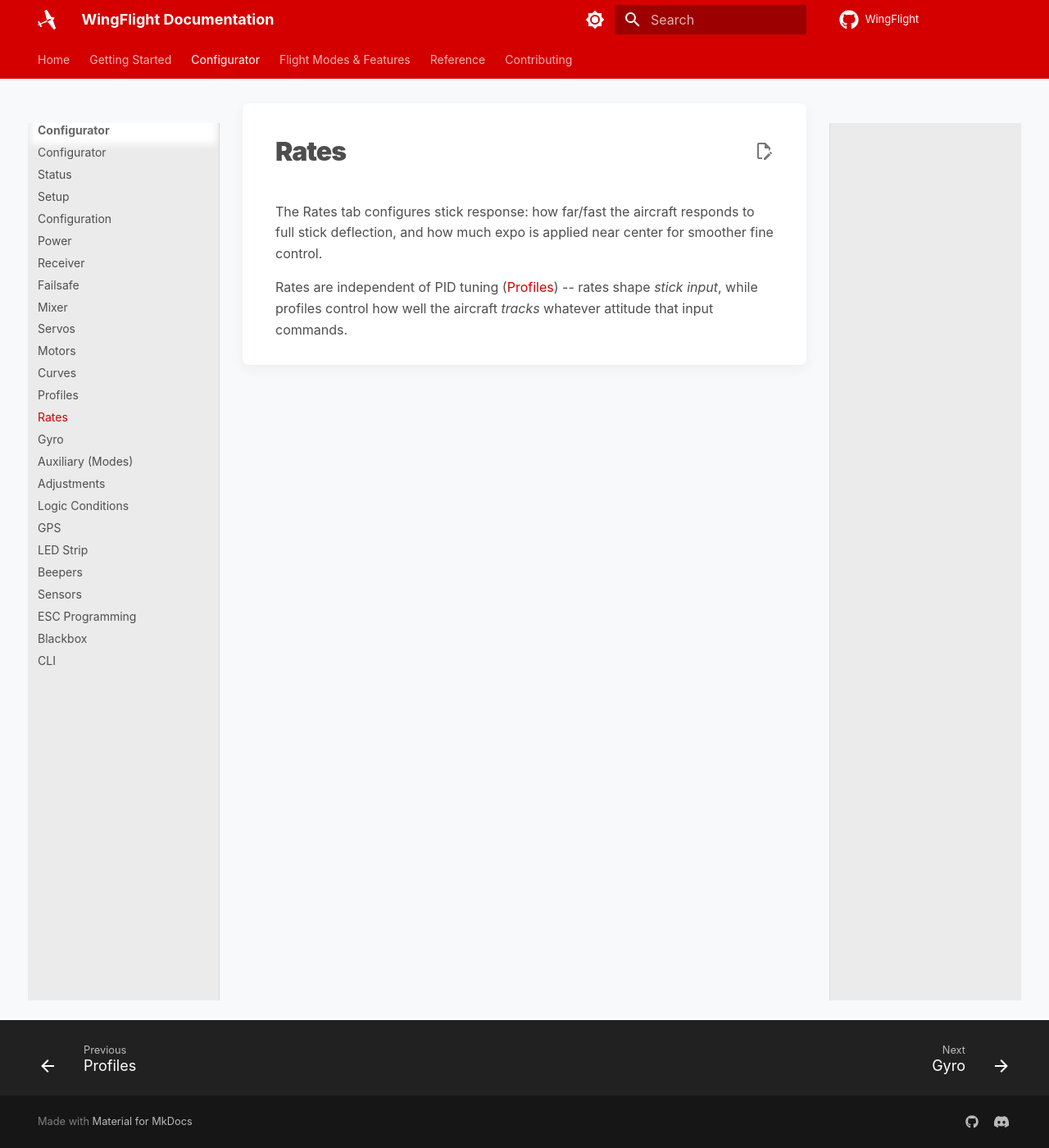
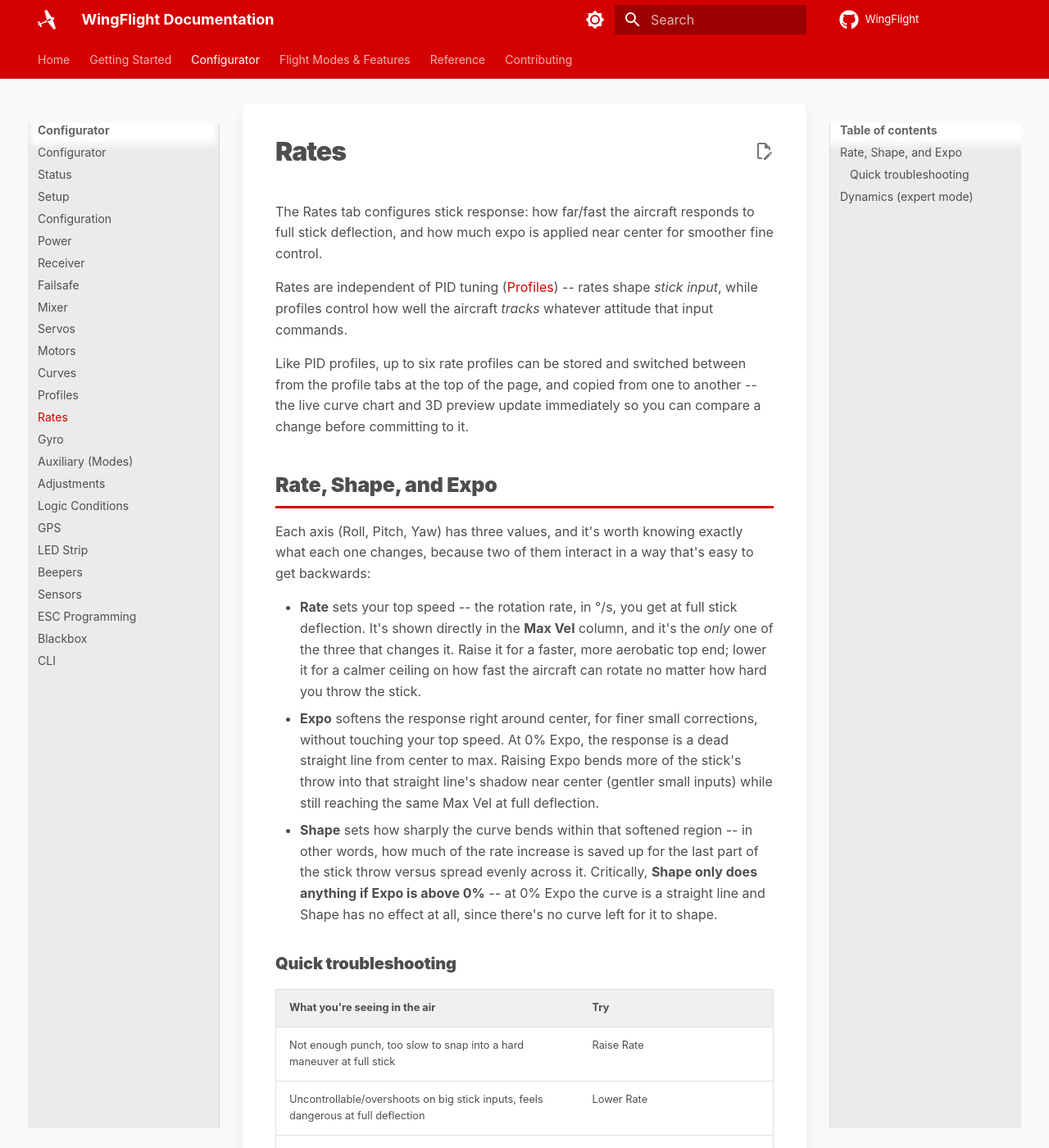
Before and after one commit to WingFlight/wingflight-docs, an MkDocs documentation site: the page built from docs/configurator/tabs/rates.md, in a window 1280 px wide and 1400 px high. Shown: the whole window at 82% size. Built offline with MkDocs 1.6.1 and Material for MkDocs 9.7.7, drawn with Linux system fonts in a browser that asks for light colours; some of the changed text lies outside the part shown.

Commit message:
rates and profiles

```diff
--- a/docs/configurator/tabs/rates.md
+++ b/docs/configurator/tabs/rates.md
@@ -7,3 +7,65 @@ smoother fine control.
 Rates are independent of PID tuning ([Profiles](profiles.md)) -- rates
 shape *stick input*, while profiles control how well the aircraft *tracks*
 whatever attitude that input commands.
+
+Like PID profiles, up to six rate profiles can be stored and switched
+between from the profile tabs at the top of the page, and copied from one
+to another -- the live curve chart and 3D preview update immediately so you
+can compare a change before committing to it.
+
+## Rate, Shape, and Expo
+
+Each axis (Roll, Pitch, Yaw) has three values, and it's worth knowing
+exactly what each one changes, because two of them interact in a way
+that's easy to get backwards:
+
+- **Rate** sets your top speed -- the rotation rate, in °/s, you get at
+  full stick deflection. It's shown directly in the **Max Vel** column, and
+  it's the *only* one of the three that changes it. Raise it for a faster,
+  more aerobatic top end; lower it for a calmer ceiling on how fast the
+  aircraft can rotate no matter how hard you throw the stick.
+- **Expo** softens the response right around center, for finer small
+  corrections, without touching your top speed. At 0% Expo, the response
+  is a dead straight line from center to max. Raising Expo bends more of
+  the stick's throw into that straight line's shadow near center (gentler
+  small inputs) while still reaching the same Max Vel at full deflection.
+- **Shape** sets how sharply the curve bends within that softened region --
+  in other words, how much of the rate increase is saved up for the last
+  part of the stick throw versus spread evenly across it. Critically,
+  **Shape only does anything if Expo is above 0%** -- at 0% Expo the curve
+  is a straight line and Shape has no effect at all, since there's no curve
+  left for it to shape.
+
+### Quick troubleshooting
+
+| What you're seeing in the air | Try |
+|---|---|
+| Not enough punch, too slow to snap into a hard maneuver at full stick | Raise Rate |
+| Uncontrollable/overshoots on big stick inputs, feels dangerous at full deflection | Lower Rate |
+| Small corrections near center feel too sensitive or nervous | Raise Expo |
+| Feels numb/dead right around center, hard to make fine corrections | Lower Expo |
+| Response feels flat/linear the whole way, no extra "kick" out near the stick ends | Raise Shape |
+| Changing Shape doesn't seem to do anything | Check Expo isn't at 0% -- Shape has no effect there |
+
+## Dynamics (expert mode)
+
+A few extra per-axis shaping options live under Dynamics, hidden unless
+expert mode is on:
+
+- **Response Time** smooths the raw stick input itself before it becomes a
+  setpoint -- larger values add more smoothing (and more perceived lag), 0
+  disables it. Useful for a twitchy transmitter/stick or a deliberately
+  softer, more scale-like feel.
+- **Setpoint Boost Gain/Cutoff** sharpens the raw stick input for a
+  snappier feel, boosting it based on how fast the stick itself is moving.
+  This is a different mechanism from the **B** (Boost) column in
+  [PID Gains](profiles.md#pid-gains) -- this one reshapes the stick signal
+  itself, per rate profile, before it ever reaches the PID loop, rather
+  than boosting Feedforward inside the PID loop.
+- **Dynamic Ceiling Gain** (Yaw) reduces how much stick travel is needed to
+  reach max yaw rate while the stick is moving rapidly toward full
+  deflection -- useful for making a fast full-stick yaw flick reliably hit
+  max rate.
+- **Dynamic Deadband Gain/Filter** (Yaw) temporarily widens the yaw
+  deadband while the stick is moving rapidly back through center, to
+  smooth out an unwanted wobble on a fast-centering yaw input.
```
Also changed, not shown: docs/configurator/tabs/profiles.md (+12 -0 lines).
